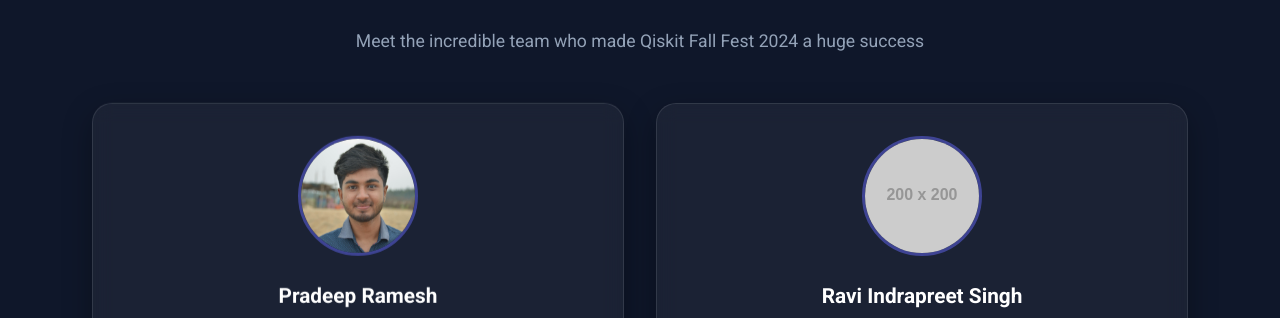
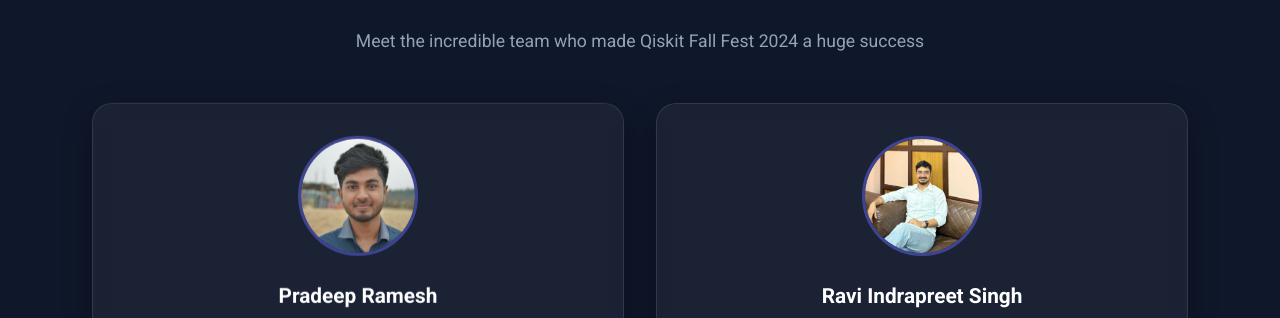
Before and after one commit to slashdot-iiserk/qiskit_fallfest, a plain HTML site: page archive.html in a window 1280 px wide. Shown: the part 3180-3498 px from the top of the page. Drawn offline with Linux system fonts and the light colour scheme; placeholder pictures from the web are drawn by us.

Commit message:
update to archive

```diff
--- a/archive.html
+++ b/archive.html
@@ -276,7 +276,7 @@
                 </div>
                 <div class="organizer-card">
                     <div class="organizer-image">
-                        <img src="https://via.placeholder.com/200x200/6366f1/ffffff?text=Dr.R" alt="Dr. Rajesh Sharma">
+                        <img src="assets/profile_img/ravi.jpg" alt="Ravi Indrapreet Singh">
                     </div>
                     <div class="organizer-info">
                         <h3>Ravi Indrapreet Singh</h3>
```
